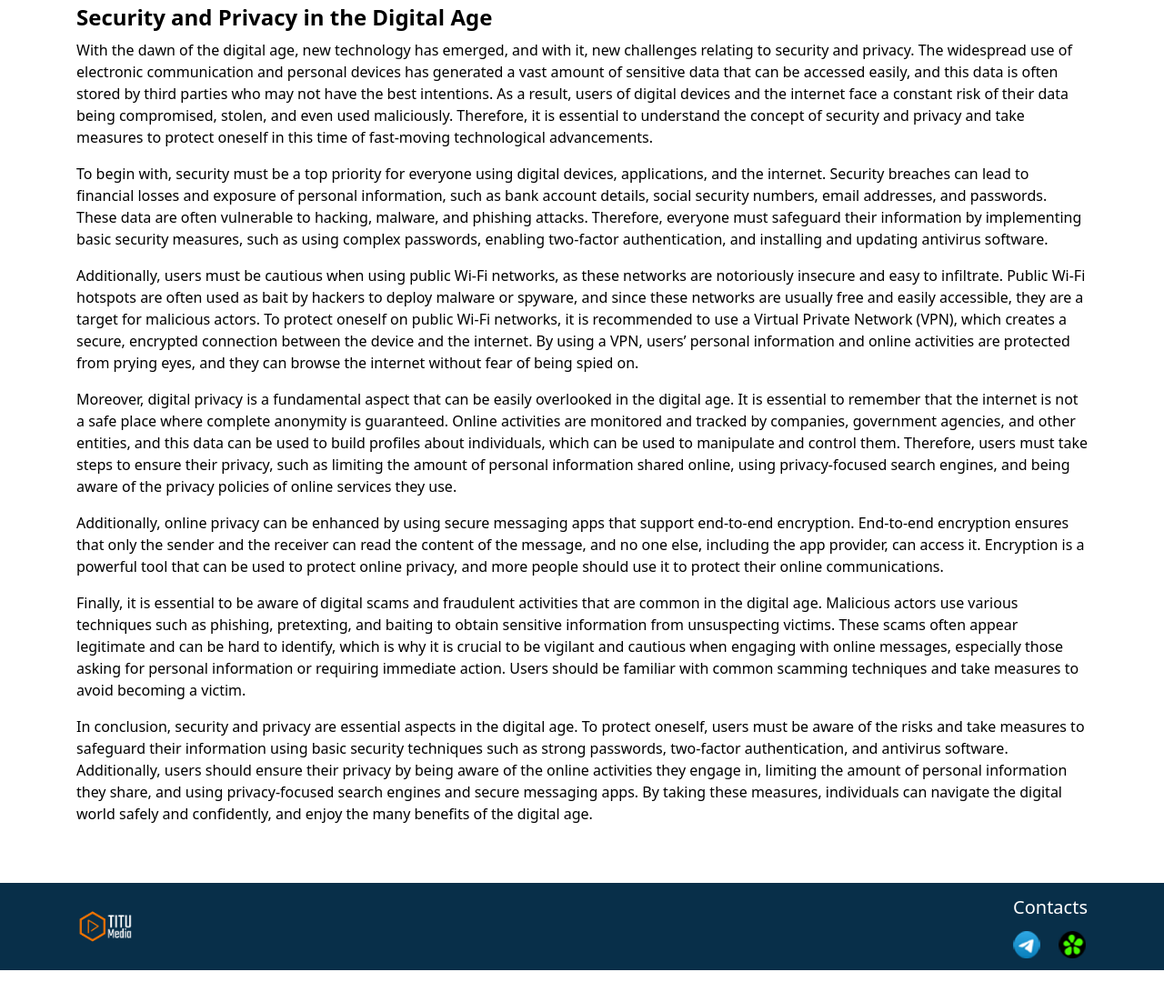
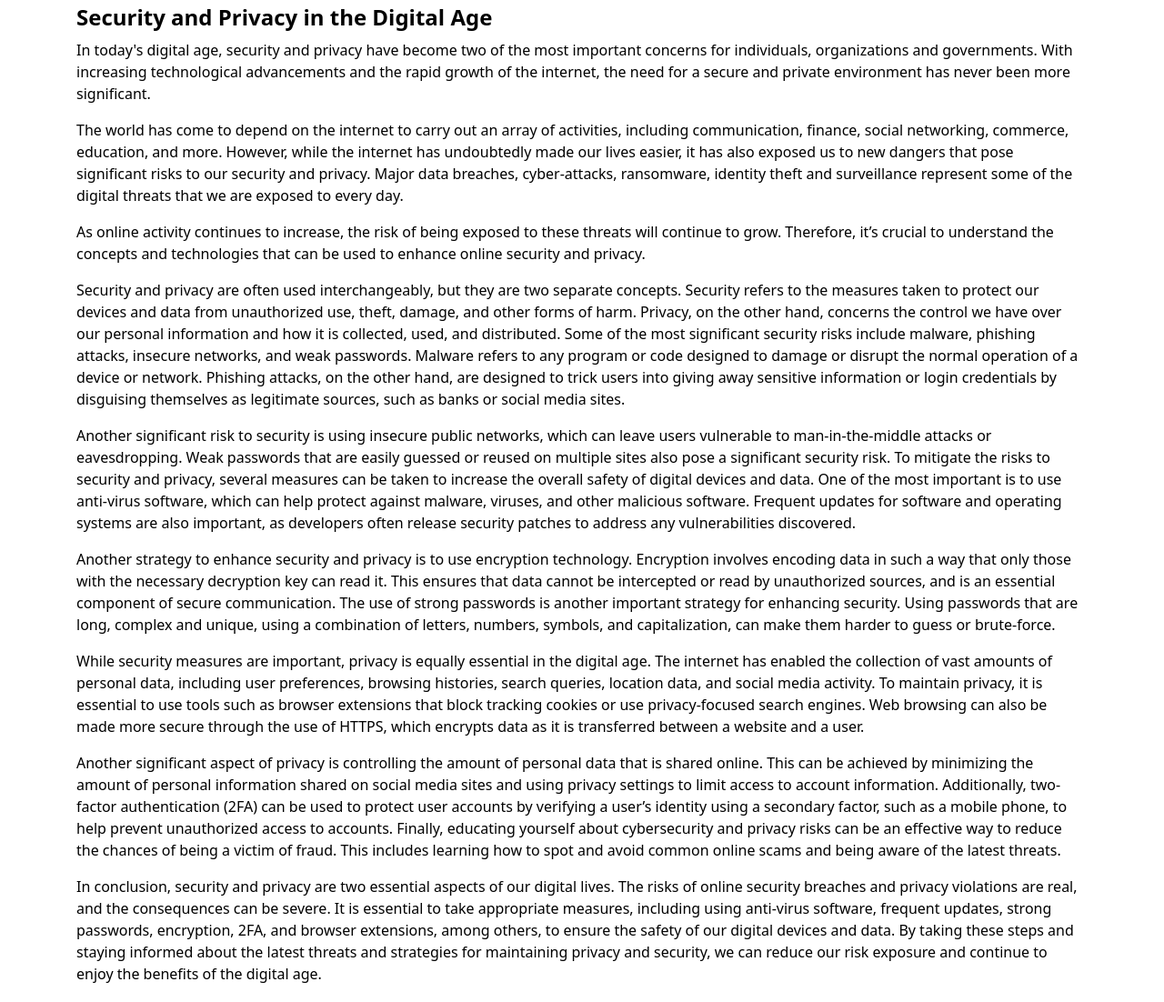
Before and after one commit to TITU-tm/scientific-articles, a website built with Vite: page articles/aynur-eyeberdiyeva3222.html in a window 1280 px wide. Shown: the part 493-1595 px from the top of the page at 91% size. Before the commit the page ends 1560 px from the top, so only its background shows below. Built offline with nearby package versions, Linux system fonts and the light colour scheme.

Commit message:
fixed some articles

```diff
--- a/articles/aynur-eyeberdiyeva3222.html
+++ b/articles/aynur-eyeberdiyeva3222.html
@@ -29,62 +29,77 @@
 				Security and Privacy in the Digital Age
 			</h1>
 			<p class="pb-4">
-				With the dawn of the digital age, new technology has emerged, and with it, new challenges relating to
-				security and privacy. The widespread use of electronic communication and personal devices has generated a
-				vast amount of sensitive data that can be accessed easily, and this data is often stored by third parties
-				who may not have the best intentions. As a result, users of digital devices and the internet face a constant
-				risk of their data being compromised, stolen, and even used maliciously. Therefore, it is essential to
-				understand the concept of security and privacy and take measures to protect oneself in this time of
-				fast-moving technological advancements.
+				In today's digital age, security and privacy have become two of the most important concerns for individuals,
+				organizations and governments. With increasing technological advancements and the rapid growth of the
+				internet, the need for a secure and private environment has never been more significant.
 			</p>
 			<p class="pb-4">
-				To begin with, security must be a top priority for everyone using digital devices, applications, and the
-				internet. Security breaches can lead to financial losses and exposure of personal information, such as bank
-				account details, social security numbers, email addresses, and passwords. These data are often vulnerable to
-				hacking, malware, and phishing attacks. Therefore, everyone must safeguard their information by implementing
-				basic security measures, such as using complex passwords, enabling two-factor authentication, and installing
-				and updating antivirus software.
+				The world has come to depend on the internet to carry out an array of activities, including communication,
+				finance, social networking, commerce, education, and more. However, while the internet has undoubtedly made
+				our lives easier, it has also exposed us to new dangers that pose significant risks to our security and
+				privacy. Major data breaches, cyber-attacks, ransomware, identity theft and surveillance represent some of
+				the digital threats that we are exposed to every day.
 			</p>
 			<p class="pb-4">
-				Additionally, users must be cautious when using public Wi-Fi networks, as these networks are notoriously
-				insecure and easy to infiltrate. Public Wi-Fi hotspots are often used as bait by hackers to deploy malware
-				or spyware, and since these networks are usually free and easily accessible, they are a target for malicious
-				actors. To protect oneself on public Wi-Fi networks, it is recommended to use a Virtual Private Network
-				(VPN), which creates a secure, encrypted connection between the device and the internet. By using a VPN,
-				users’ personal information and online activities are protected from prying eyes, and they can browse the
-				internet without fear of being spied on.
+				As online activity continues to increase, the risk of being exposed to these threats will continue to grow.
+				Therefore, it’s crucial to understand the concepts and technologies that can be used to enhance online
+				security and privacy.
 			</p>
 			<p class="pb-4">
-				Moreover, digital privacy is a fundamental aspect that can be easily overlooked in the digital age. It is
-				essential to remember that the internet is not a safe place where complete anonymity is guaranteed. Online
-				activities are monitored and tracked by companies, government agencies, and other entities, and this data
-				can be used to build profiles about individuals, which can be used to manipulate and control them.
-				Therefore, users must take steps to ensure their privacy, such as limiting the amount of personal
-				information shared online, using privacy-focused search engines, and being aware of the privacy policies of
-				online services they use.
+				Security and privacy are often used interchangeably, but they are two separate concepts. Security refers to
+				the measures taken to protect our devices and data from unauthorized use, theft, damage, and other forms of
+				harm. Privacy, on the other hand, concerns the control we have over our personal information and how it is
+				collected, used, and distributed.
+				Some of the most significant security risks include malware, phishing attacks, insecure networks, and weak
+				passwords. Malware refers to any program or code designed to damage or disrupt the normal operation of a
+				device or network. Phishing attacks, on the other hand, are designed to trick users into giving away
+				sensitive information or login credentials by disguising themselves as legitimate sources, such as banks or
+				social media sites.
 			</p>
 			<p class="pb-4">
-				Additionally, online privacy can be enhanced by using secure messaging apps that support end-to-end
-				encryption. End-to-end encryption ensures that only the sender and the receiver can read the content of the
-				message, and no one else, including the app provider, can access it. Encryption is a powerful tool that can
-				be used to protect online privacy, and more people should use it to protect their online communications.
+				Another significant risk to security is using insecure public networks, which can leave users vulnerable to
+				man-in-the-middle attacks or eavesdropping. Weak passwords that are easily guessed or reused on multiple
+				sites also pose a significant security risk.
+				To mitigate the risks to security and privacy, several measures can be taken to increase the overall safety
+				of digital devices and data. One of the most important is to use anti-virus software, which can help protect
+				against malware, viruses, and other malicious software.
+				Frequent updates for software and operating systems are also important, as developers often release security
+				patches to address any vulnerabilities discovered.
 			</p>
 			<p class="pb-4">
-				Finally, it is essential to be aware of digital scams and fraudulent activities that are common in the
-				digital age. Malicious actors use various techniques such as phishing, pretexting, and baiting to obtain
-				sensitive information from unsuspecting victims. These scams often appear legitimate and can be hard to
-				identify, which is why it is crucial to be vigilant and cautious when engaging with online messages,
-				especially those asking for personal information or requiring immediate action. Users should be familiar
-				with common scamming techniques and take measures to avoid becoming a victim.
+				Another strategy to enhance security and privacy is to use encryption technology. Encryption involves
+				encoding data in such a way that only those with the necessary decryption key can read it. This ensures that
+				data cannot be intercepted or read by unauthorized sources, and is an essential component of secure
+				communication.
+				The use of strong passwords is another important strategy for enhancing security. Using passwords that are
+				long, complex and unique, using a combination of letters, numbers, symbols, and capitalization, can make
+				them harder to guess or brute-force.
 			</p>
 			<p class="pb-4">
-				In conclusion, security and privacy are essential aspects in the digital age. To protect oneself, users must
-				be aware of the risks and take measures to safeguard their information using basic security techniques such
-				as strong passwords, two-factor authentication, and antivirus software. Additionally, users should ensure
-				their privacy by being aware of the online activities they engage in, limiting the amount of personal
-				information they share, and using privacy-focused search engines and secure messaging apps. By taking these
-				measures, individuals can navigate the digital world safely and confidently, and enjoy the many benefits of
-				the digital age.
+				While security measures are important, privacy is equally essential in the digital age. The internet has
+				enabled the collection of vast amounts of personal data, including user preferences, browsing histories,
+				search queries, location data, and social media activity.
+				To maintain privacy, it is essential to use tools such as browser extensions that block tracking cookies or
+				use privacy-focused search engines. Web browsing can also be made more secure through the use of HTTPS,
+				which encrypts data as it is transferred between a website and a user.
+			</p>
+			<p class="pb-4">
+				Another significant aspect of privacy is controlling the amount of personal data that is shared online. This
+				can be achieved by minimizing the amount of personal information shared on social media sites and using
+				privacy settings to limit access to account information.
+				Additionally, two-factor authentication (2FA) can be used to protect user accounts by verifying a user’s
+				identity using a secondary factor, such as a mobile phone, to help prevent unauthorized access to accounts.
+				Finally, educating yourself about cybersecurity and privacy risks can be an effective way to reduce the
+				chances of being a victim of fraud. This includes learning how to spot and avoid common online scams and
+				being aware of the latest threats.
+			</p>
+			<p class="pb-4">
+				In conclusion, security and privacy are two essential aspects of our digital lives. The risks of online
+				security breaches and privacy violations are real, and the consequences can be severe. It is essential to
+				take appropriate measures, including using anti-virus software, frequent updates, strong passwords,
+				encryption, 2FA, and browser extensions, among others, to ensure the safety of our digital devices and data.
+				By taking these steps and staying informed about the latest threats and strategies for maintaining privacy
+				and security, we can reduce our risk exposure and continue to enjoy the benefits of the digital age.
 			</p>
 		</div>
 	</section>
```
Also changed, not shown: dist/articles/aynur-eyeberdiyeva3222.html.
